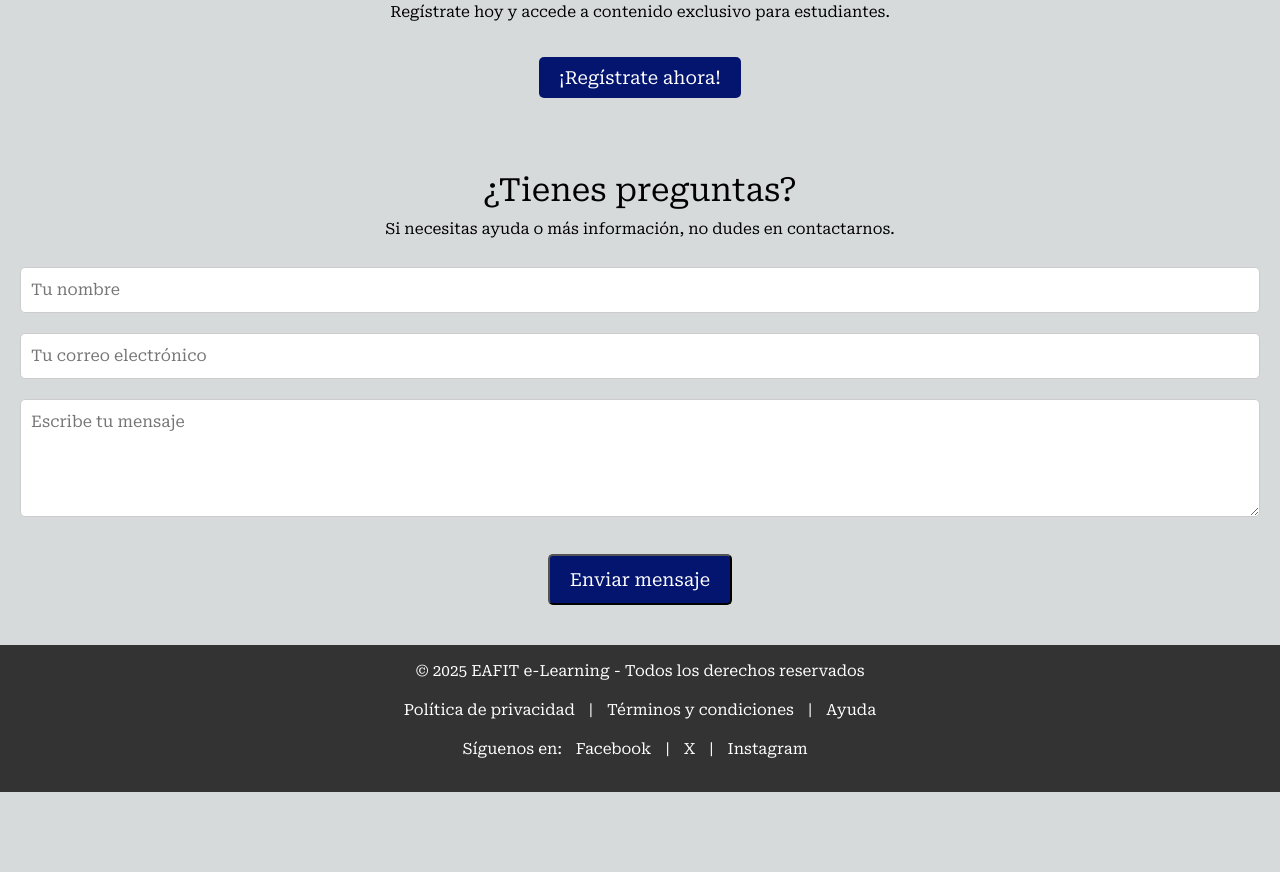
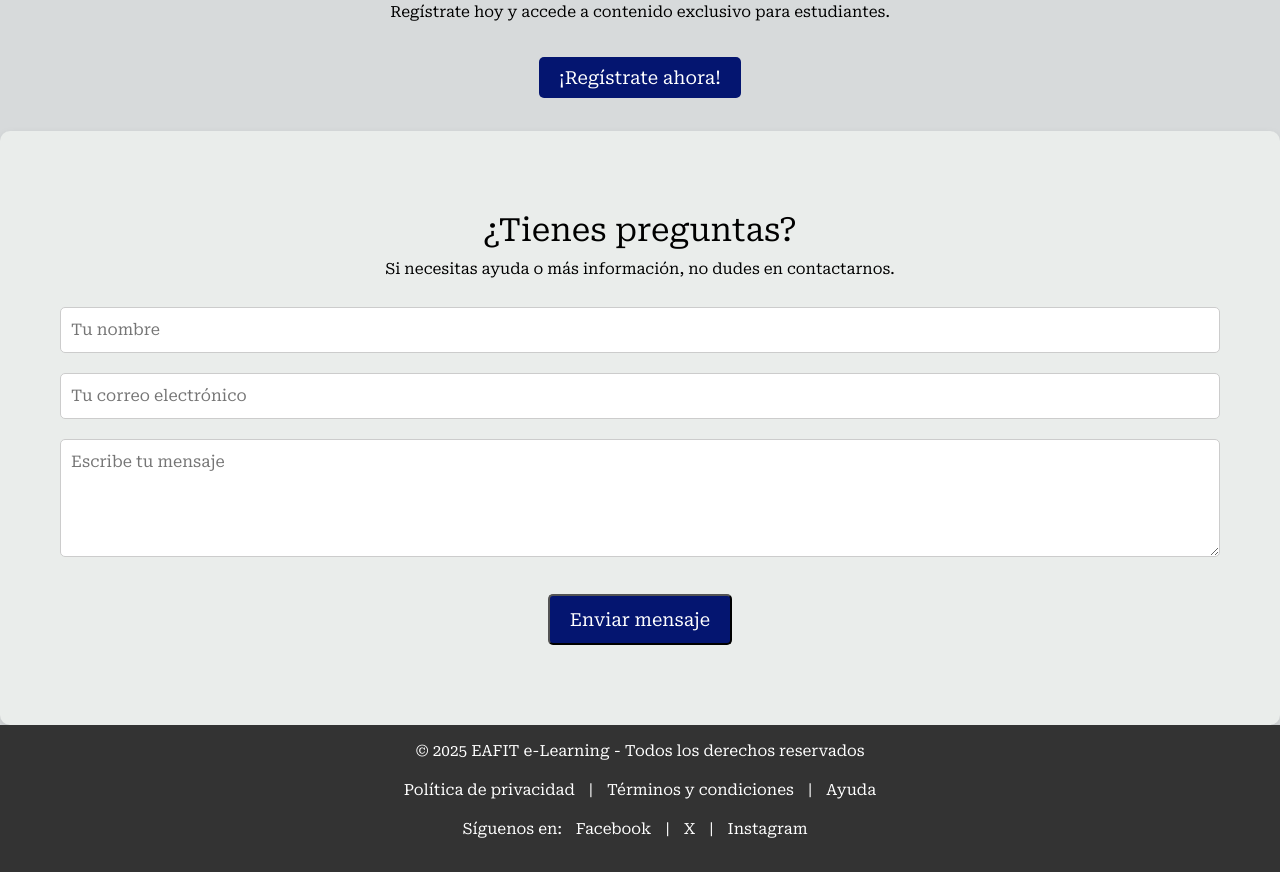
Before and after one commit to rebenew/frontendOmegaCursos, an Angular app: page / in a window 1280 px wide. Shown: the part 1120-1992 px from the top of the page. Before the commit the page ends 1912 px from the top, so only its background shows below. Built offline with nearby package versions, Linux system fonts and the light colour scheme.

Commit message:
Add contact form to landing page and enhance link styling on login and signup pages

```diff
--- a/src/app/Pages/landing-page/landing-page.component.html
+++ b/src/app/Pages/landing-page/landing-page.component.html
@@ -67,11 +67,12 @@
   <br />
   <a class="signup-button" routerLink="/signup" routerLinkActive="active">¡Regístrate ahora!</a>
 </section>
-
+<div class="contact-box">
 <section id="contacto">
   <h2>¿Tienes preguntas?</h2>
   <p>Si necesitas ayuda o más información, no dudes en contactarnos.</p>
   <form action="#" method="POST">
+
     <div class="form-group">
       <input type="text" name="name" placeholder="Tu nombre" required />
     </div>
@@ -92,5 +93,7 @@
       ></textarea>
     </div>
     <button type="submit" class="cta-button">Enviar mensaje</button>
+
   </form>
 </section>
+</div>
--- a/src/app/Pages/landing-page/landing-page.component.scss
+++ b/src/app/Pages/landing-page/landing-page.component.scss
@@ -43,3 +43,11 @@ section {
     border: 1px solid #ccc;
     border-radius: 5px;
 }
+
+.contact-box{
+    background: #EAEDEB;
+    padding: 40px;
+    border-radius:10px;
+    text-align: center;
+    box-shadow: 0px 4px 10px rgba(0, 0, 0, 0.1);
+}
--- a/src/app/Pages/login-page/login-page.component.html
+++ b/src/app/Pages/login-page/login-page.component.html
@@ -15,9 +15,10 @@
         </div>
         <button type="submit">Ingresar</button>
       </form>
-
+<div class="signup-link-group">
       <p class="signup">¿Deseas registrarte?</p>
         <a routerLink="/signup" routerLinkActive="active">¡Regístrate ahora!</a>
+      </div>
     </div>
   </div>
 </body>
--- a/src/app/Pages/login-page/login-page.component.scss
+++ b/src/app/Pages/login-page/login-page.component.scss
@@ -88,6 +88,18 @@ body {
         color: #666;
     }
 
+    .signup-link-group {
+        a {
+            color: #280e99; // Color inicial del enlace
+            font-weight: bold;
+
+            &:hover {
+                color: #5314e6; // Cambia de color al pasar el mouse
+                text-decoration: underline; // Agrega subrayado en hover
+            }
+        }
+    }
+
 
     .signup {
         margin-top: 15px;
--- a/src/app/Pages/signup-page/signup-page.component.html
+++ b/src/app/Pages/signup-page/signup-page.component.html
@@ -16,6 +16,8 @@
             </div> <br>
             <button type="submit" class="btn">Registrarse</button>
         </form>
+        <div class="login-link-group">
         <p class="login-link">¿Ya tienes una cuenta? <a routerLink="/login2" routerLinkActive="active">Iniciar sesión</a></p>
     </div>
 </div>
+</div>
--- a/src/app/Pages/signup-page/signup-page.component.scss
+++ b/src/app/Pages/signup-page/signup-page.component.scss
@@ -87,7 +87,7 @@ body {
         color: #666;
     }
 
-    .login-link {
+    .login-link-group {
         a {
             color: #280e99; // Color inicial del enlace
             font-weight: bold;
```
